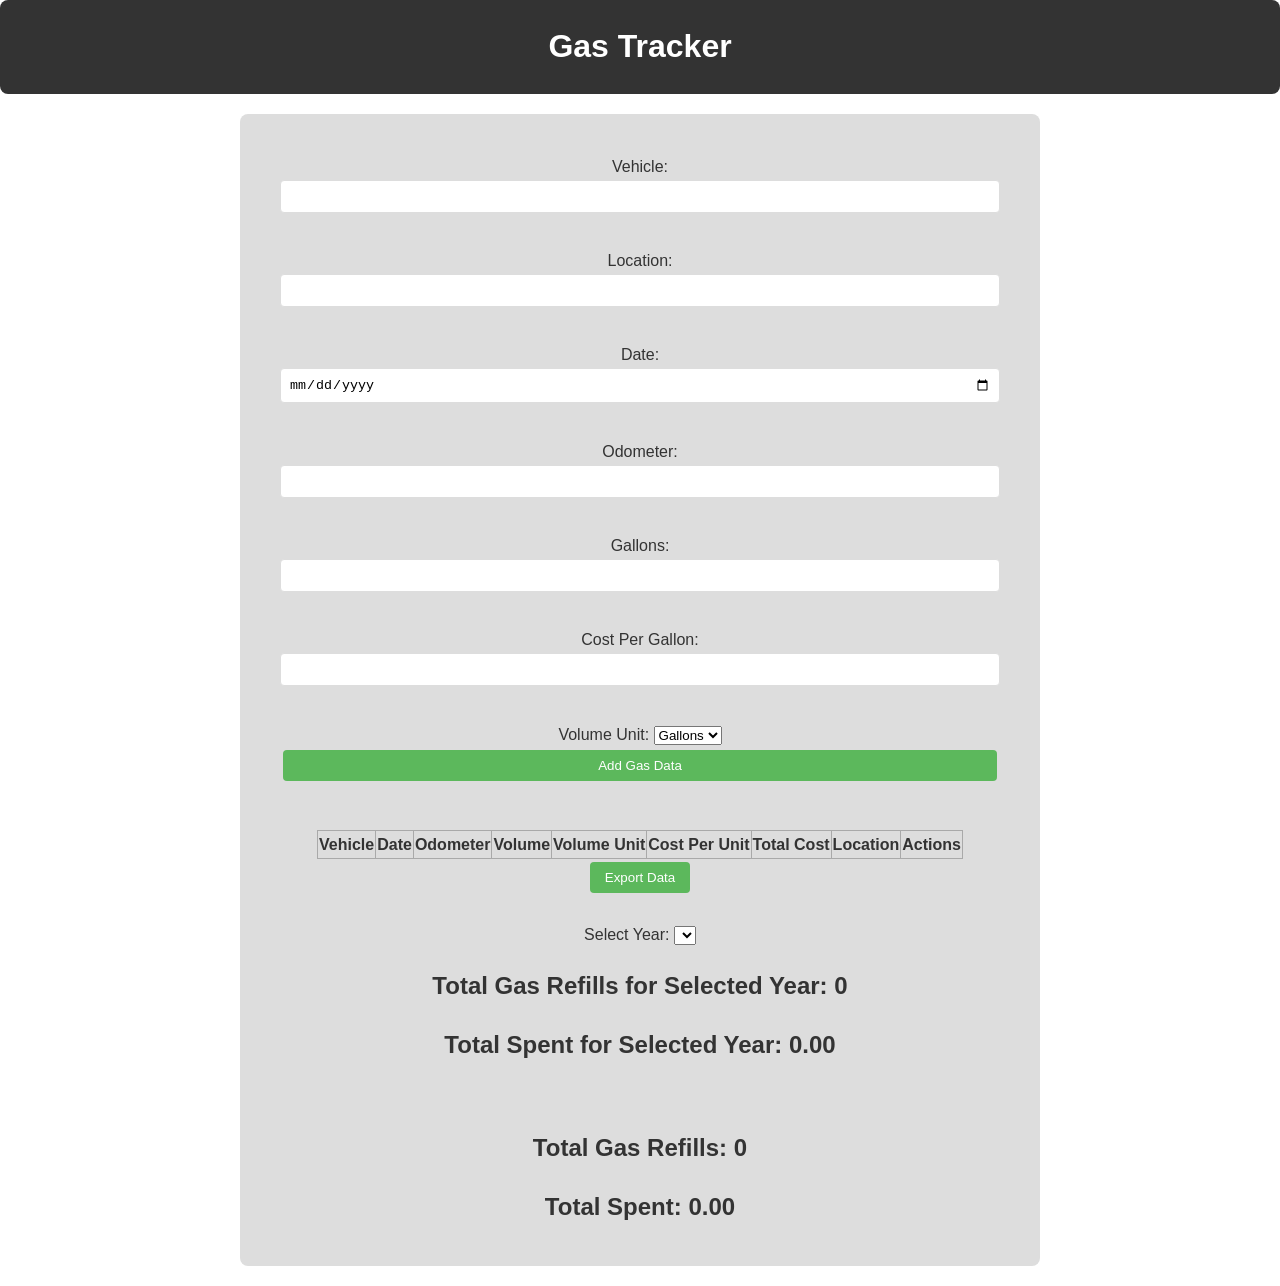
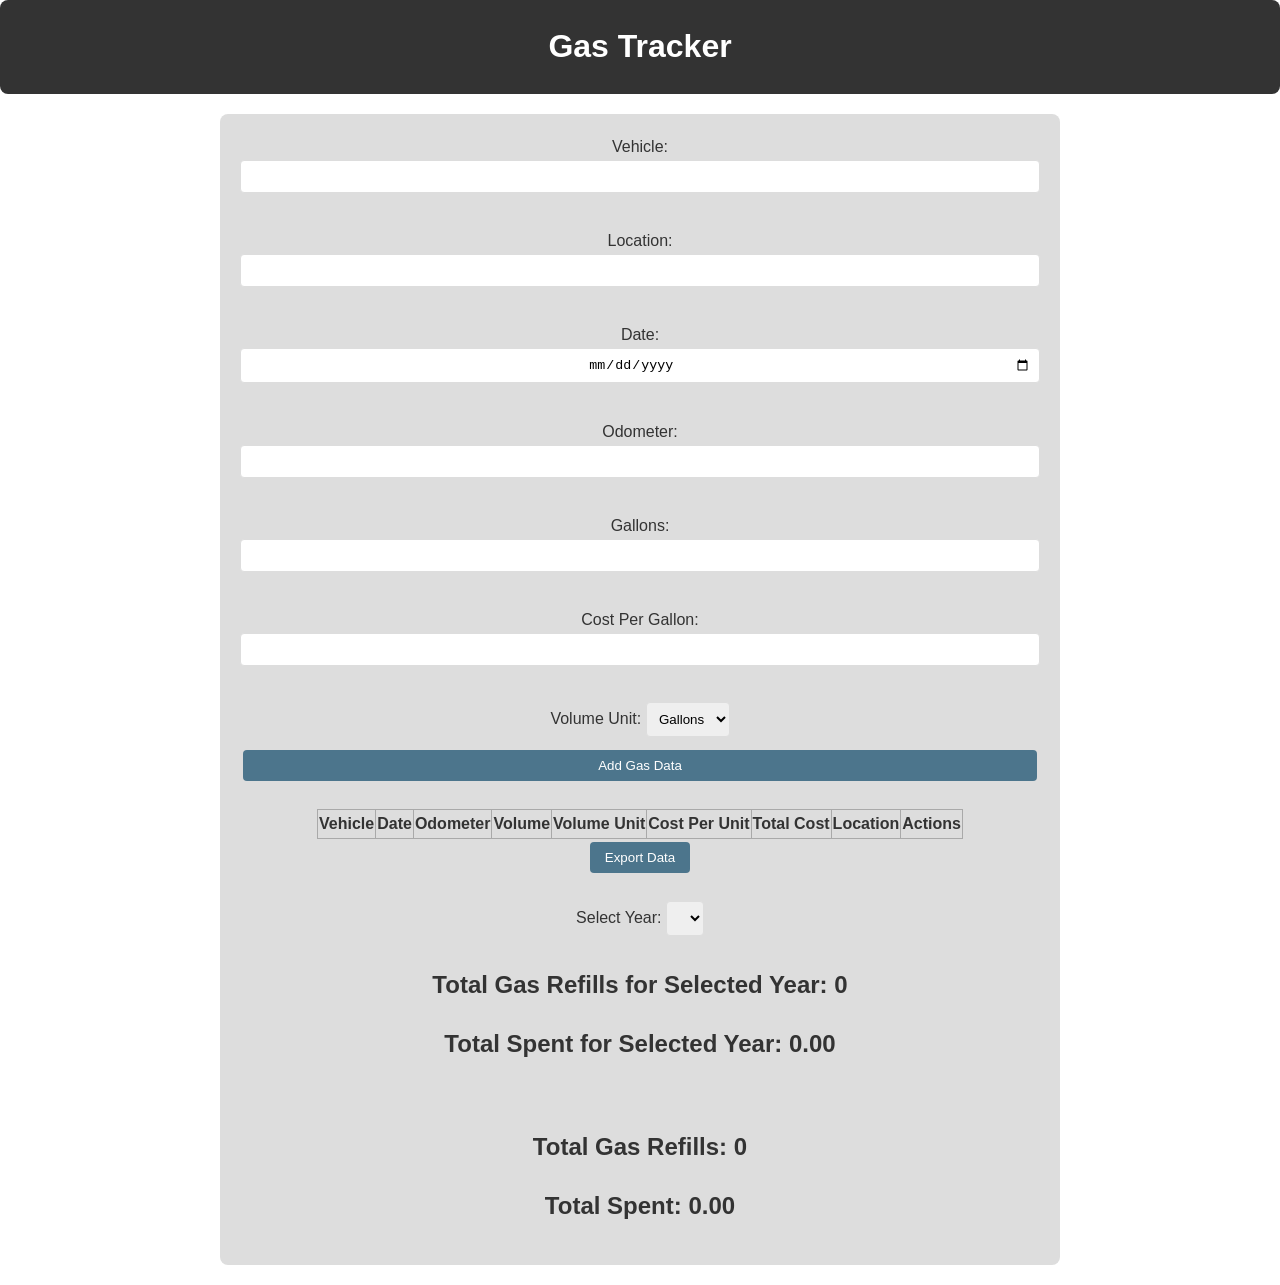

del red

--- a/assets/css/app-styles.css
+++ b/assets/css/app-styles.css
@@ -1,19 +1,18 @@
 :root {
     --primaryColor: #ABC9BD;
     --secondaryColor: #D7A29E;
-    --backgroundColor: lightgray;
-    --secondaryBackgroundColor: #E8D8BF;
+    --backgroundColor: #ddd;
+    --secondaryBackgroundColor: #f2f2f2;
+    --buttonColor: #4c758c;
+    --secondaryButtonColor: #4cae4c;
     --textColor: #111;
     --footerHeight: 40px;
     --headerHeight: 327px;
 }
 
-* {
-    box-sizing: border-box;
-}
-
 body {
     font-family: Arial, sans-serif;
+    box-sizing: border-box;
     color: #333;
     line-height: 1.6;
     margin: 0;
@@ -39,7 +38,7 @@ footer {
 main {
     padding: 20px;
     max-width: 800px;
-    background: #ddd;
+    background: var(--backgroundColor);
     border-radius: 8px;
     margin: 20px auto;
 }
@@ -60,39 +59,29 @@ nav ul {
 nav ul li {
     display: flex;
     align-items: center;
-    margin-bottom: 8px;
-}
-
-nav ul li button {
-    margin-left: 10px;
-    background-color: red;
-    color: white;
-    border: none;
-    border-radius: 4px;
-    cursor: pointer;
-    padding: 2px 6px;
-}
-
-nav ul li button:hover {
-    background-color: darkred;
 }
 
 a {
-    color: #ddd;
+    color: var(--backgroundColor);
+}
+
+p {
+    font-family: 'Courier New', monospace;
 }
 
 input,
-textarea {
+select {
     padding: 8px;
     margin-bottom: 10px;
-    border: 1px solid #ddd;
+    border: 1px solid var(--backgroundColor);
     border-radius: 4px;
     box-sizing: border-box;
+    text-align: center;
 }
 
 textarea {
     min-height: 130px;
-    background-color: #eee;
+    background-color: var(--secondaryBackgroundColor);
     font-family: 'Courier New', monospace;
     border: none;
 }
@@ -108,8 +97,8 @@ th {
 }
 
 button {
-    background: #5cb85c;
-    color: #fff;
+    background: var(--buttonColor);
+    color: white;
     border: none;
     padding: 8px 15px;
     border-radius: 4px;
@@ -118,7 +107,8 @@ button {
 }
 
 button:hover {
-    background: #4cae4c;
+    background: var(--primaryColor);
+    color: var(--textColor);
 }
 
 header img {
@@ -160,7 +150,7 @@ header img {
 
 #flashcardContainer {
     background: var(--backgroundColor);
-    border: 1px solid #ddd;
+    border: 1px solid var(--backgroundColor);
     box-shadow: 0 2px 4px rgba(0, 0, 0, 0.1);
 }
 
@@ -185,7 +175,7 @@ header img {
     display: flex;
     justify-content: center;
     align-items: center;
-    border: 1px solid #ddd;
+    border: 1px solid var(--backgroundColor);
     border-radius: 15px;
     cursor: pointer;
 }
@@ -254,17 +244,17 @@ header img {
 
 #timer-log th,
 #timer-log td {
-    border: 1px solid #ddd;
+    border: 1px solid var(--backgroundColor);
 }
 
 #timer-log th {
-    background-color: #f2f2f2;
+    background-color: var(--backgroundColor);
     color: #333;
     font-weight: bold;
 }
 
 tr:nth-child(even) {
-    background-color: #f9f9f9;
+    background-color: var(--secondaryBackgroundColor);
 }
 
 #currentTaskTime {
@@ -272,12 +262,8 @@ tr:nth-child(even) {
 }
 
 .clear-button {
-    margin-top: 10px;
-    background-color: #f44336;
+    background-color: red;
     color: white;
-    border: none;
-    padding: 10px 20px;
-    cursor: pointer;
 }
 
 #linksList a {
@@ -286,9 +272,10 @@ tr:nth-child(even) {
     text-overflow: ellipsis;
 }
 
-#quizSection, #addQuestion {
+#quizSection,
+#addQuestion {
     text-align: start;
-    background-color: #eee;
+    background-color: var(--secondaryBackgroundColor);
     padding: 4px 8px;
     border-radius: 8px;
 }
@@ -296,16 +283,6 @@ tr:nth-child(even) {
 #gas-form {
     display: grid;
     flex-direction: column;
-    padding: 20px;
-}
-
-.gas-table {
-    width: auto;
-    margin: auto;
-}
-
-.gas-table {
-    overflow-x: auto;
 }
 
 #end-trip-fields {
@@ -327,4 +304,25 @@ tr:nth-child(even) {
 
 .table {
     overflow-x: auto;
+}
+
+.notes-app {
+    max-width: 800px;
+    margin: auto;
+}
+
+.notes {
+    display: flex;
+    flex-direction: column;
+}
+
+.nested {
+    margin-top: 10px;
+    border: 2px solid #aaa;
+    display: none; /* Initially hide the content */
+}
+
+.collapsible {
+    cursor: pointer;
+    font-weight: bold;
 }
